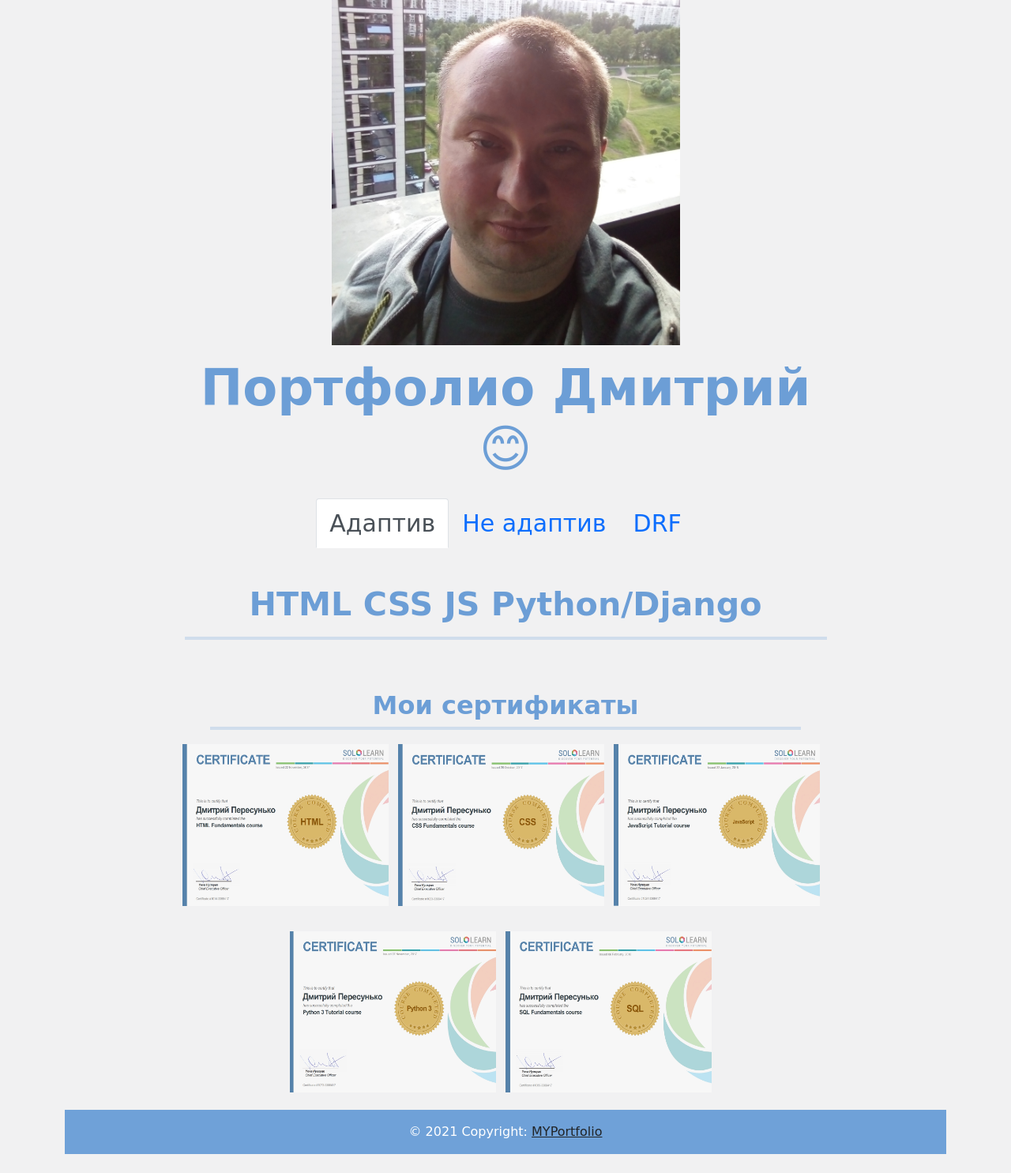
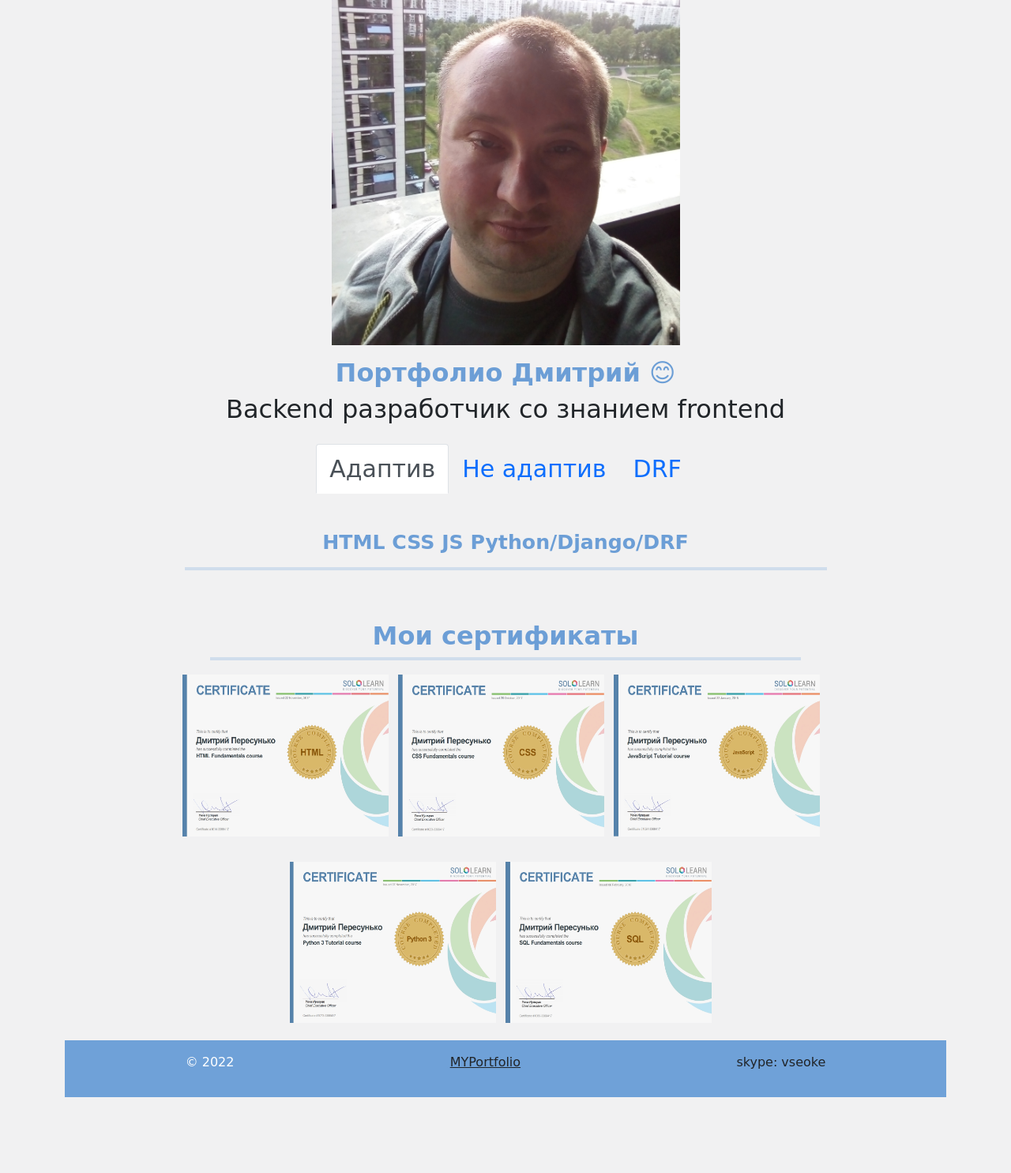
Before and after one commit to drhtka/portfolio, a Django app: template personal_portfolio/templates/personal_portfolio/home.html in a window 1280 px wide. Shown: the part 116-1601 px from the top of the page at 79% size. After the commit the page ends 1505 px from the top, so only its background shows below. Run offline with Django 3.2, Linux system fonts and the light colour scheme; the template is opened without the code that fills it, so the values that code supplies are empty; some libraries are stand-ins or nearby versions.

Commit message:
добавил DRF

```diff
--- a/blog/admin.py
+++ b/blog/admin.py
@@ -1,8 +1,8 @@
 from django.contrib import admin
-
+from django_summernote.admin import SummernoteModelAdmin
 from .models import Blog
 
-class BlogAdmin(admin.ModelAdmin):
+class BlogAdmin(SummernoteModelAdmin):
     list_display = ('title', 'id')
     list_display_links = ('title', 'id' )
 
--- a/blog/templates/blog/all_blogs.html
+++ b/blog/templates/blog/all_blogs.html
@@ -5,7 +5,7 @@
 {% if request.LANGUAGE_CODE == 'ru' %}{% endif %}
 
 {% block content %}
-    <h1 id="blogtitle" class="font-weight-bold text-center">Блог</h1>
+    <h2 id="blogtitle" class="font-weight-bold text-center">Блог</h2>
     <h3 class="text-center mb-5">Автор написал {{ blogs.count }} {{ blogs.count|rupluralize:"пост,поста,постов"   }}</h3>
 
 {% for blog in blogs %}
@@ -21,7 +21,7 @@
                 <a  class="text-decoration-none" href="{% url 'blog:detail' blog.id %}">
                     <h2>{{ blog.title }}</h2>
                 </a>
-                <h5 class="text-muted">{{ blog.date|date:'M d Y'|upper }}</h5>
+                <h5 class="text-muted">{{ blog.date|date:'M Y'|upper }}</h5>
                 <div>{{ blog.description|striptags|truncatewords:45|linebreaks }}</div>
 {#            <h4>{{ blog.description|striptags|truncatechars:100 }}</h4>#}
             </div>
--- a/blog/views.py
+++ b/blog/views.py
@@ -4,7 +4,7 @@ from django.shortcuts import render, get_object_or_404
 from .models import Blog
 
 def all_blogs(request):
-    blogs = Blog.objects.order_by('-id')
+    blogs = Blog.objects.order_by('id')
     return render(request, 'blog/all_blogs.html', {'blogs':blogs})
 
 
--- a/personal_portfolio/static/personal_portfolio/css/custom.css
+++ b/personal_portfolio/static/personal_portfolio/css/custom.css
@@ -21,8 +21,10 @@ html {
 }
 
 #blogtitle {
-    font-size: 6rem;
+    font-size: 4rem;
 }
+
+
 .ig-home{
     /*width: 416px;*/
     /*height: 216px;*/
@@ -58,7 +60,7 @@ html {
     color: rgba(16, 101, 193, 0.59);
     font-weight: bolder;
     /*font-size: 51px;*/
-    font-size: calc(1.375rem + 1.5vw);
+    font-size: calc(0.375rem + 1.5vw);
 }
 
 .text-descr{
@@ -147,7 +149,9 @@ p.blog-text-descr{
 
 }
 
-
+#blogdetailtitle {
+    font-size: 3rem;
+}
 
 /************************* Modal *************************/
 .modal-sertificate{
@@ -283,17 +287,19 @@ p.blog-text-descr{
     font-size: 30px;
 }
 
-
+#hometext {
+    font-size: 2rem;
+}
 
 /************** MEDIA *********************/
 
 
 @media (min-width: 992px) {
     #hometext {
-        font-size: 4rem;
+        font-size: 2rem;
     }
     #blogdetailtitle {
-        font-size: 5rem;
+        font-size: 3rem;
     }
 }
 
--- a/personal_portfolio/templates/personal_portfolio/home.html
+++ b/personal_portfolio/templates/personal_portfolio/home.html
@@ -21,8 +21,11 @@
     </div>
     <div class="row justify-content-center mb-3">
         <div class="col-md-9 text-center">
+            <h1 id="hometext" class="font-weight-bold font_work">Портфолио Дмитрий  😊</h1>
+        </div>
 
-            <h1 id="hometext" class="font-weight-bold font_work">Портфолио Дмитрий  😊</h1>
+        <div class="col-md-9 text-center">
+            <h6 id="hometext" class="font-weight-bold font_work-">Backend разработчик со знанием frontend</h6>
         </div>
     </div>
     </div>
@@ -48,7 +51,7 @@
     <div class="tab-content" id="myTabContent">
         <div class="tab-pane fade show active" id="home" role="tabpanel" aria-labelledby="home-tab">
             <div class="container col-md-9">
-                <h2 class="mt-5 font_work_main text-center">HTML CSS JS Python/Django</h2>
+                <h2 class="mt-5 font_work_main text-center">HTML CSS JS Python/Django/DRF</h2>
                 <hr class="hr-work">
                     <div class="row">
                         {% for project in projects %}
@@ -74,7 +77,7 @@
 
         <div class="tab-pane fade" id="profile" role="tabpanel" aria-labelledby="profile-tab">
             <div class="container col-md-9">
-                <h2 class="mt-5 font_work_main text-center">HTML CSS JS Python/Django</h2>
+                <h2 class="mt-5 font_work_main text-center">HTML CSS JS Python/Django/DRF</h2>
                 <hr class="hr-work">
                 <div class="row">
                 {% for project in projects %}
@@ -100,7 +103,7 @@
 
         <div class="tab-pane fade" id="drf" role="tabpanel" aria-labelledby="drf-tab">
             <div class="container col-md-9">
-                <h2 class="mt-5 font_work_main text-center">HTML CSS JS Python/Django</h2>
+                <h2 class="mt-5 font_work_main text-center">HTML CSS JS Python/Django/DRF</h2>
                 <hr class="hr-work">
                 <div class="row">
                     {% for project in projects %}
--- a/portfolio/urls.py
+++ b/portfolio/urls.py
@@ -23,8 +23,12 @@ urlpatterns = [
                   path('admin/', admin.site.urls),
                   path('', views.home, name='home'),
                   path('blog/', include('blog.urls')),
+                  path('summernote/', include('django_summernote.urls')),
 
-              ]+ static(settings.STATIC_URL, document_root=settings.STATIC_ROOT)
+              ]\
+
+if settings.DEBUG:
+    urlpatterns += static(settings.STATIC_URL, document_root=settings.STATIC_ROOT)
 if settings.DEBUG:
     urlpatterns += static(settings.MEDIA_URL, document_root=settings.MEDIA_ROOT)
 # urlpatterns += static(settings.MEDIA_URL, document_root=settings.MEDIA_ROOT)
--- a/templates/base.html
+++ b/templates/base.html
@@ -146,9 +146,12 @@
 
 <footer class="bg-light text-center text-lg-start mb-3">
     <!-- Copyright -->
-    <div class="text-center p-3 text-white bg-dark-">
-        © 2021 Copyright:
+    <div class="text-center p-3 text-white bg-dark- d-flex justify-content-around">
+        © 2022
         <a class="text-dark" href="http://www.портфолио.pp.ua/">MYPortfolio</a>
+        <p class="text-dark">skype: vseoke</p>
+{#        <p class="text-dark">viber: (068) 167-63-56</p>#}
+{#        <p class="text-dark">telegram: (068) 167-63-56</p>#}
     </div>
     <!-- Copyright -->
 </footer>
```
Also changed, not shown: static/personal_portfolio/css/custom.css (+11 -5 lines), README.md.
